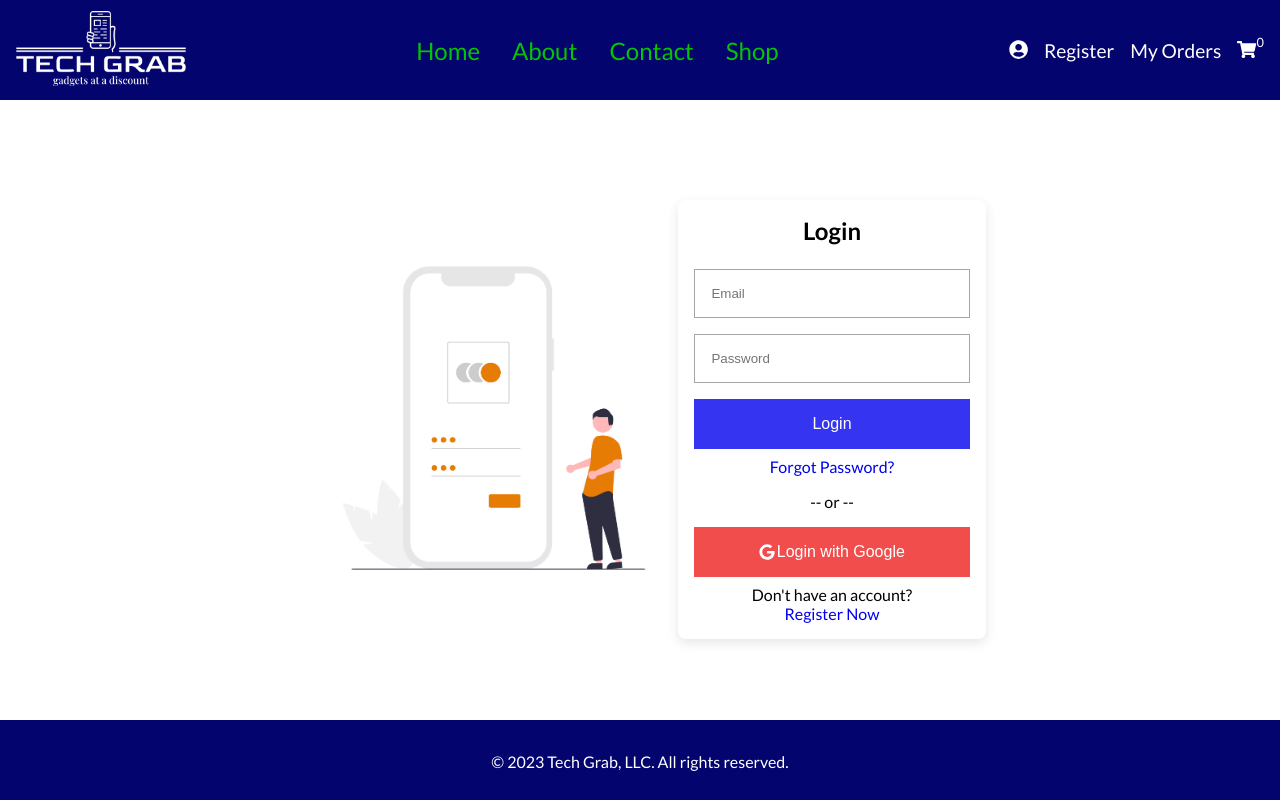
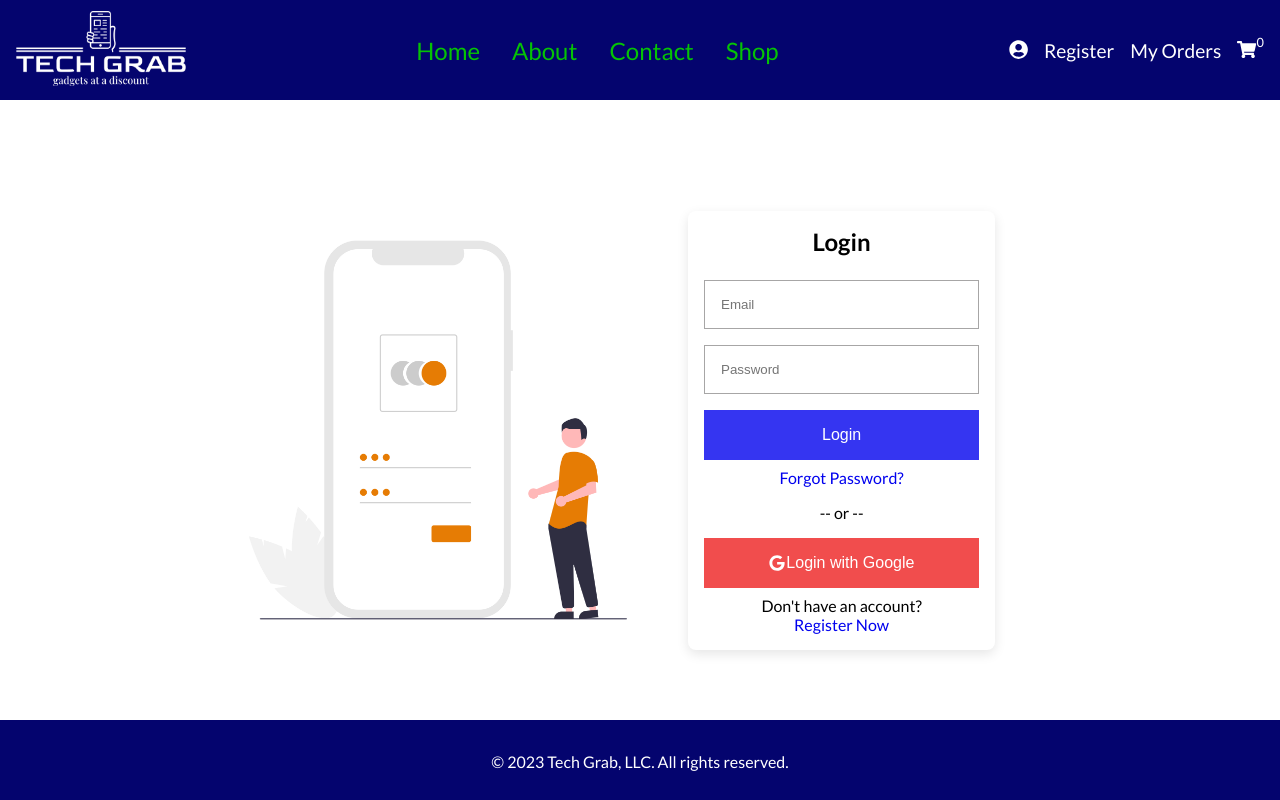
Before and after one commit to kaecodes/techgrab-react-redux-fb, a React (Create React App) app: page /login in a window 1280 px wide. Built offline with nearby package versions, Linux system fonts and the light colour scheme.

Commit message:
Add reusable card component

```diff
--- /dev/null
+++ b/src/components/card/Card.css
@@ -0,0 +1,5 @@
+.card {
+  width: 40%;
+  box-shadow: rgba(0, 0, 0, 0.1) 0px 4px 12px;
+  border-radius: 0.5rem;
+}
--- /dev/null
+++ b/src/components/card/Card.js
@@ -0,0 +1,7 @@
+import "./Card.css";
+
+const Card = ({ children }) => {
+  return <div className="card">{children}</div>;
+};
+
+export default Card;
--- a/src/pages/auth/Login.js
+++ b/src/pages/auth/Login.js
@@ -2,13 +2,15 @@ import "./auth.css";
 import loginImg from "../../assets/login.png";
 import { Link } from "react-router-dom";
 import { FaGoogle } from "react-icons/fa";
+import Card from "../../components/card/Card";
 
 const Login = () => {
   return (
     <section className="login-container">
       <div className="login-img-container">
-        <img src={loginImg} alt="Login" width="400" />
+        <img src={loginImg} alt="Login" width="500" />
       </div>
+      <Card className="login-card">
         <div className="login-form">
           <h2>Login</h2>
           <form action="">
@@ -28,6 +30,7 @@ const Login = () => {
             <Link to="register">Register Now</Link>
           </span>
         </div>
+      </Card>
     </section>
   );
 };
--- a/src/pages/auth/auth.css
+++ b/src/pages/auth/auth.css
@@ -7,18 +7,19 @@
   bottom: 80px;
   width: 60%;
   margin: 0 auto;
+  gap: 6rem;
 }
 
 .login-img-container {
-  width: 50%;
+  display: flex;
+  justify-content: center;
+  width: 40%;
 }
 
 .login-form {
-  width: 40%;
+  width: 100%;
   padding: 1rem;
   text-align: center;
-  box-shadow: rgba(0, 0, 0, 0.1) 0px 4px 12px;
-  border-radius: 0.5rem;
 }
 
 .login-form h2 {
```
Lines whose indentation alone changed are shown as unchanged.
